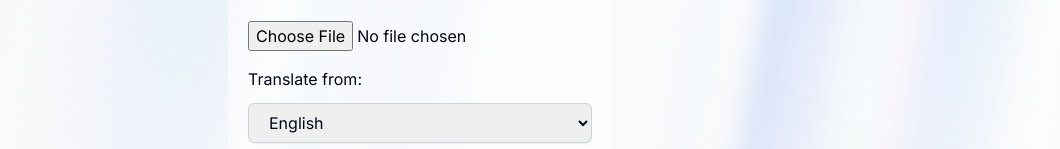
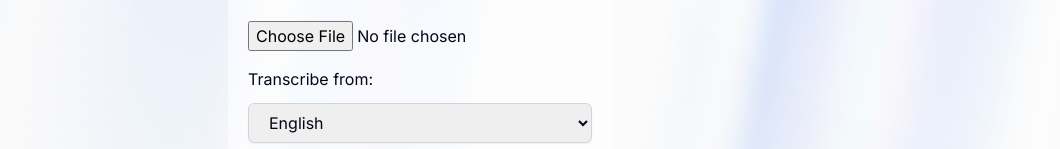
Before and after one commit to tohlh/pepper-jam-frontend, a Next.js app: page / in a window 1280 px wide. Shown: the part 359-508 px from the top of the page, without its empty margins (220-1280 px from the left). Built offline with nearby package versions, Linux system fonts and the light colour scheme.

Commit message:
fix title and names

```diff
--- a/src/app/layout.tsx
+++ b/src/app/layout.tsx
@@ -5,7 +5,7 @@ import "./globals.css";
 const inter = Inter({ subsets: ["latin"] });
 
 export const metadata: Metadata = {
-  title: "Create Next App",
+  title: "Babel Jam!",
   description: "Generated by create next app",
 };
 
--- a/src/components/UploadForm.tsx
+++ b/src/components/UploadForm.tsx
@@ -54,7 +54,7 @@ export default function UploadForm({
       <form onSubmit={(e) => handleSubmit(e)} className="flex gap-5">
         <div className="flex flex-col justify-between h-full gap-2">
           <input type="file" accept="video/*" onChange={handleFileChange} />
-          <label className="mt-2 mb-0">Translate from:</label>
+          <label className="mt-2 mb-0">Transcribe from:</label>
           <select
             value={fromLang}
             onChange={(e) => setFromLang(e.target.value)}
```
